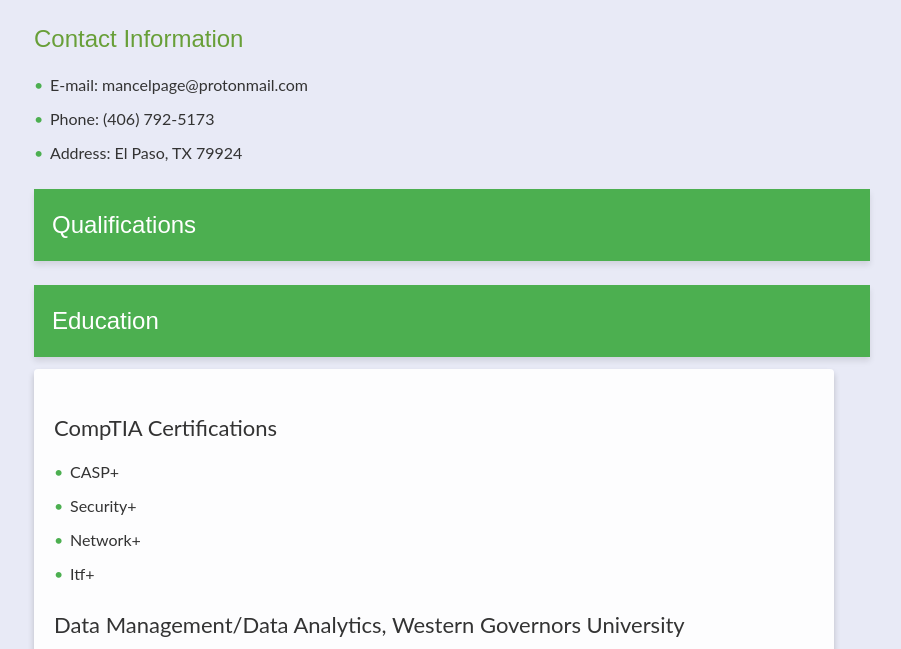
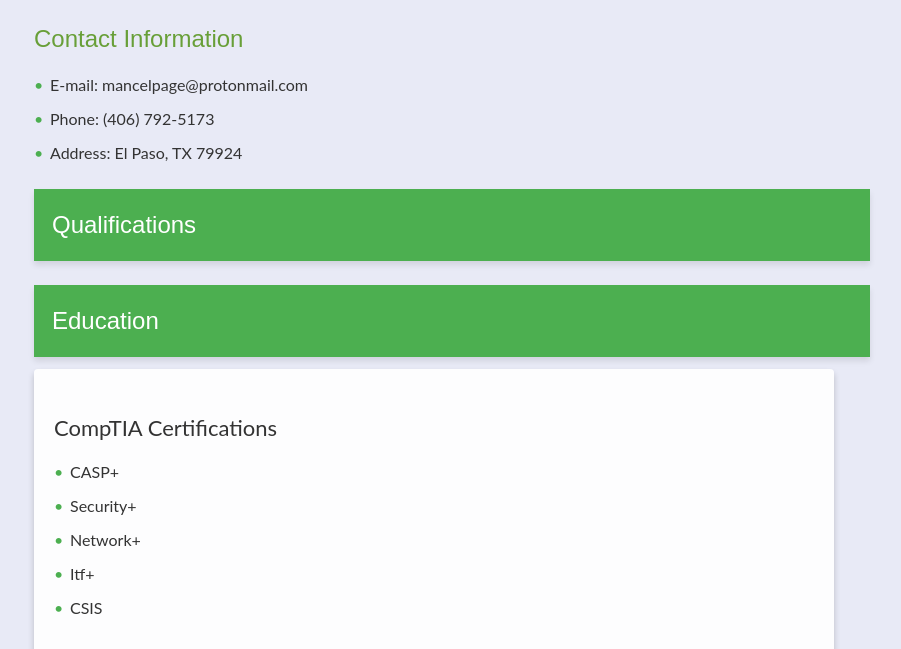
Before and after one commit to kharza-kzad/resume, a plain HTML site: page index.html in a window 1280 px wide. Both pictures are taken after a click on the element "Education". Shown: the part 151-800 px from the top of the page, without its empty margins (206-1107 px from the left). Drawn offline with Linux system fonts and the light colour scheme; a script that the page names is missing.

Commit message:
Update index.html

```diff
--- a/index.html
+++ b/index.html
@@ -71,6 +71,7 @@
           <li>Security+</li>
           <li>Network+</li>
           <li>Itf+</li>
+          <li>CSIS</li>
         </ul>
         <h3>Data Management/Data Analytics, Western Governors University</h3>
         <ul>
```
